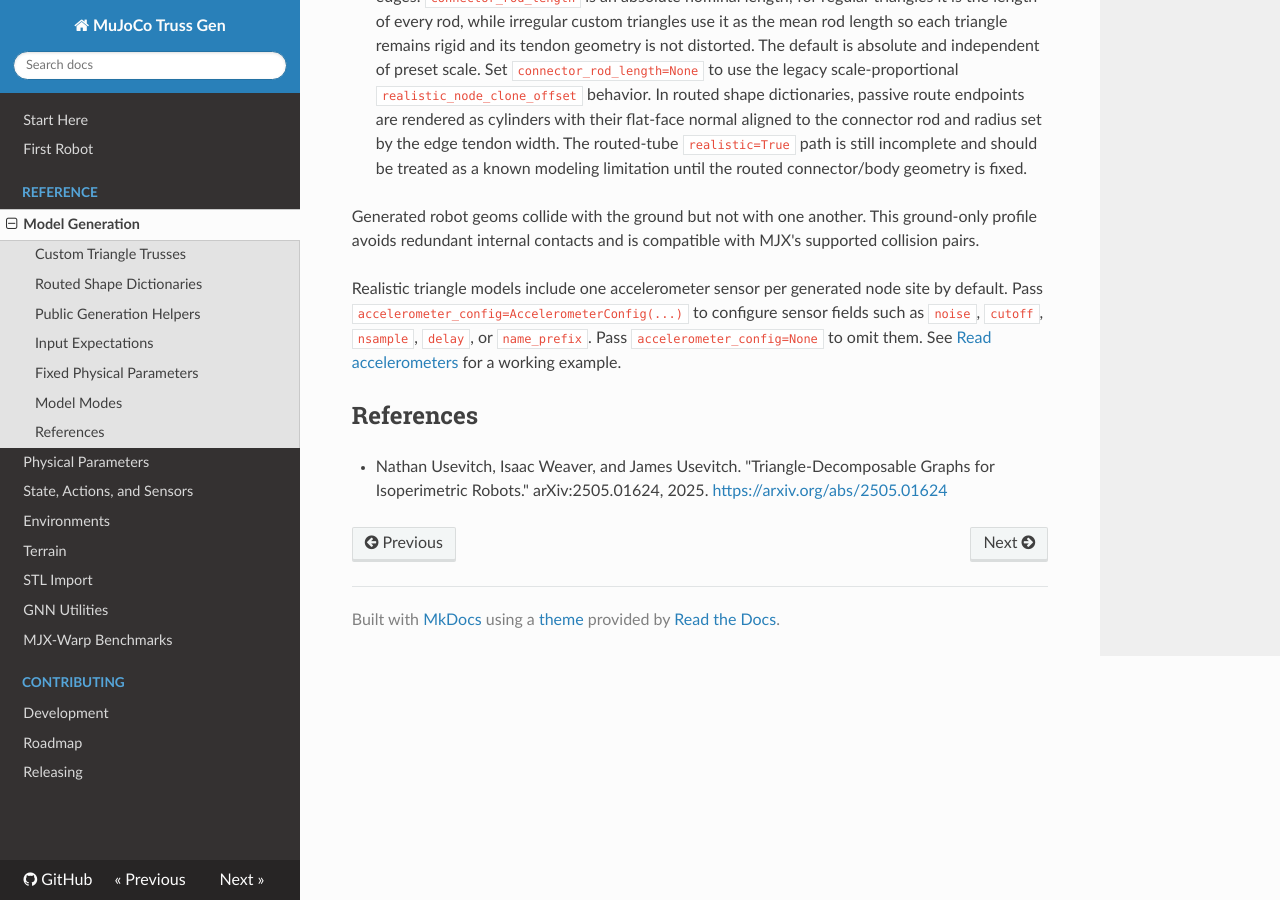
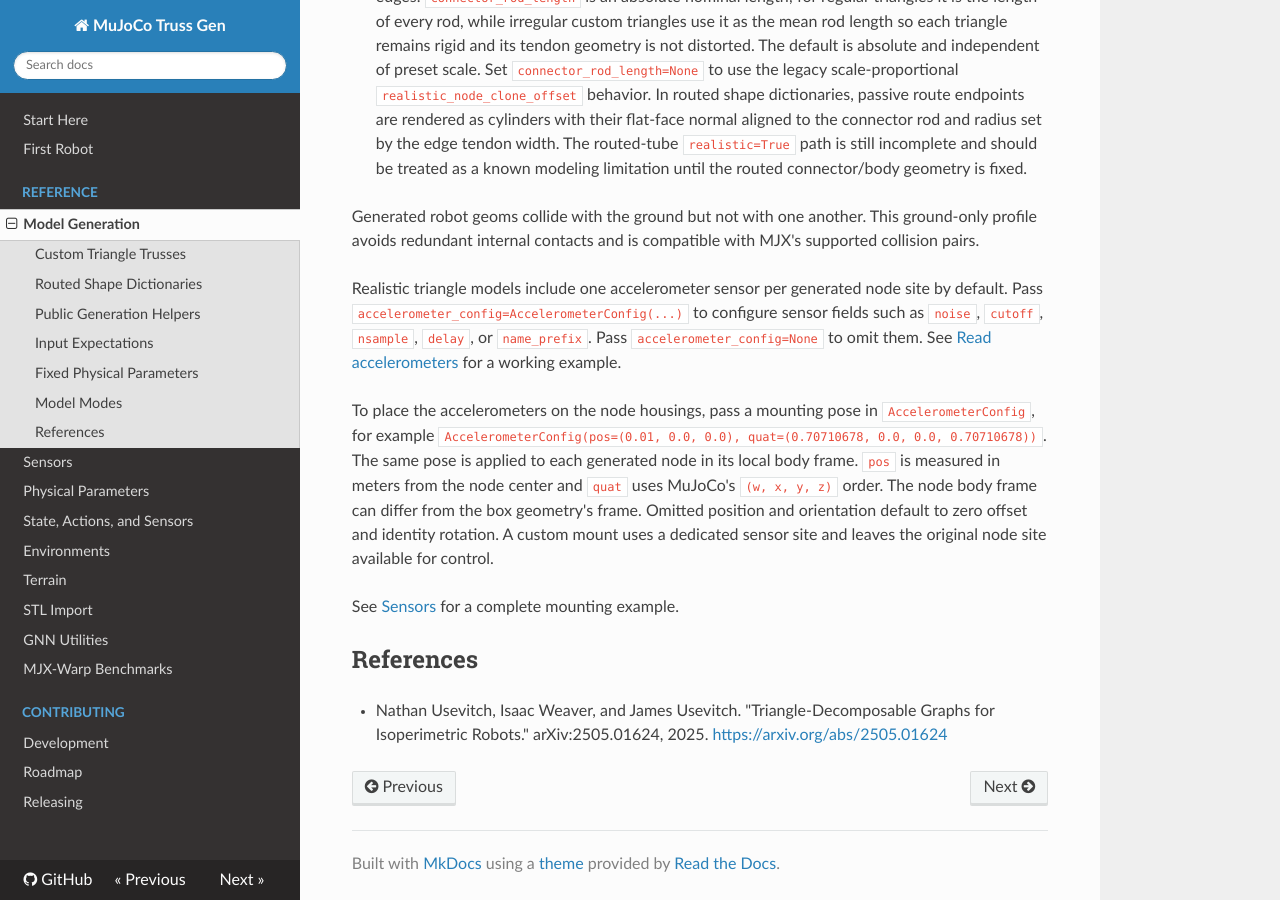
Before and after one commit to isaa-sudweeks/mujoco-truss-gen, an MkDocs documentation site: the page built from docs/model-generation.md, in a window 1280 px wide and 900 px high, scrolled down 4520 px. Built offline with MkDocs 1.6.1, drawn with Linux system fonts in a browser that asks for light colours; nearby versions of some CDN libraries.

Commit message:
Support configurable accelerometer mounting poses (#29)

```diff
--- a/docs/model-generation.md
+++ b/docs/model-generation.md
@@ -252,6 +252,19 @@ configure sensor fields such as `noise`, `cutoff`, `nsample`, `delay`, or
 [Read accelerometers](state-actions-sensors.md#read-accelerometers) for a
 working example.
 
+To place the accelerometers on the node housings, pass a mounting pose in
+`AccelerometerConfig`, for example
+`AccelerometerConfig(pos=(0.01, 0.0, 0.0), quat=(0.70710678, 0.0, 0.0, 0.70710678))`.
+The same pose is applied to each generated node in its local body frame.
+`pos` is measured in meters from the node center and `quat` uses MuJoCo's
+`(w, x, y, z)` order. The node body frame can differ from the box geometry's
+frame. Omitted position and orientation default to zero offset and identity
+rotation. A custom mount uses a dedicated sensor site and leaves the original
+node site available for control.
+
+See [Sensors](sensors.md#mounting-position-and-orientation) for a complete
+mounting example.
+
 ## References
 
 - Nathan Usevitch, Isaac Weaver, and James Usevitch. "Triangle-Decomposable
--- a/mkdocs.yml
+++ b/mkdocs.yml
@@ -8,6 +8,7 @@ nav:
   - First Robot: first-robot.md
   - Reference:
       - Model Generation: model-generation.md
+      - Sensors: sensors.md
       - Physical Parameters: physical-parameters.md
       - State, Actions, and Sensors: state-actions-sensors.md
       - Environments: environments.md
```
Also changed, not shown: docs/sensors.md (added, +37 -0 lines), 2 other files.
